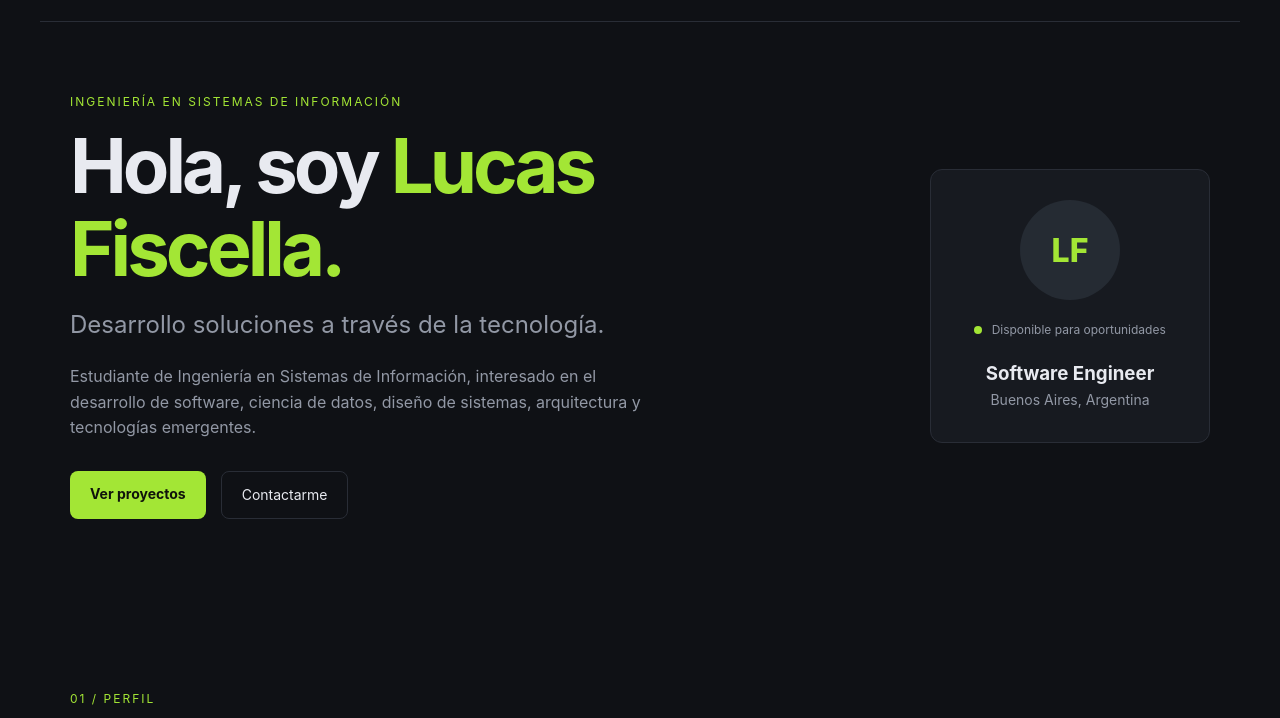
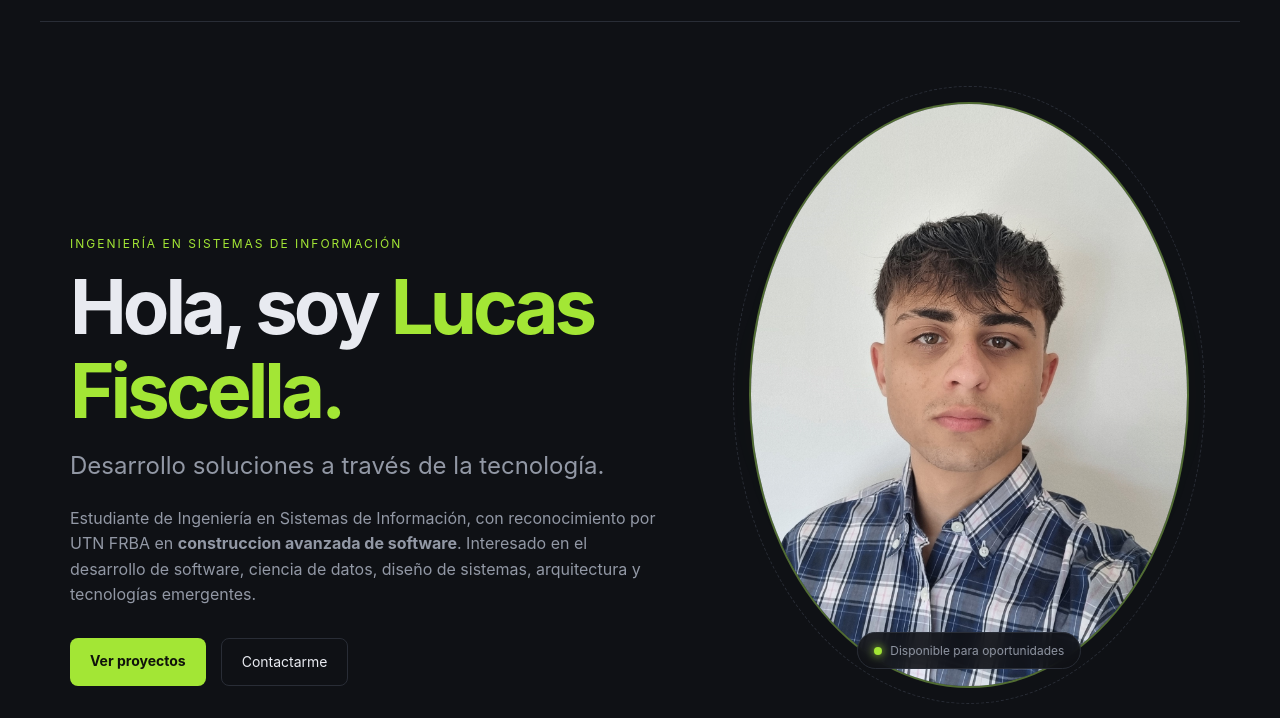
Before and after one commit to LucasFis/LucasFis.github.io, an Astro site: page / in a window 1280 px wide. Shown: the part 65-783 px from the top of the page. Built offline with nearby package versions, Linux system fonts and the light colour scheme; Astro itself is replaced by a stand-in of ours.

Commit message:
Refactor de Hero

```diff
--- a/src/components/home/Hero.astro
+++ b/src/components/home/Hero.astro
@@ -9,7 +9,7 @@ const base = import.meta.env.BASE_URL.replace(/\/$/, '');
     <h1 class={styles.title}>Hola, soy <span class={styles.accent}>Lucas Fiscella.</span></h1>
     <h2 class={styles.subtitle}>Desarrollo soluciones a través de la tecnología.</h2>
     <p class="description">
-      Estudiante de Ingeniería en Sistemas de Información, interesado en el desarrollo
+      Estudiante de Ingeniería en Sistemas de Información, con reconocimiento por UTN FRBA en <b>construccion avanzada de software</b>. Interesado en el desarrollo
       de software, ciencia de datos, diseño de sistemas, arquitectura y tecnologías emergentes.
     </p>
     <div class={styles.heroButtons}>
@@ -17,10 +17,15 @@ const base = import.meta.env.BASE_URL.replace(/\/$/, '');
       <a href={`${base}/#contacto`} class="btn-secondary">Contactarme</a>
     </div>
   </div>
-  <div class={styles.heroCard}>
-    <div class={styles.profilePlaceholder}>LF</div>
-    <p class={styles.status}><span class={styles.dot}></span> Disponible para oportunidades</p>
-    <h3 class={styles.cardTitle}>Software Engineer</h3>
-    <p class="muted">Buenos Aires, Argentina</p>
+
+  <div class={styles.heroVisual}>
+    <div class={styles.portraitWrap}>
+      <img src={`${base}/yo.jpg`} alt="Retrato de Lucas Fiscella" class={styles.portrait} />
+      <p class={styles.status}><span class={styles.dot}></span> Disponible para oportunidades</p>
+    </div>
+    <div class={styles.roleCard}>
+      <h3 class={styles.cardTitle}>Software Engineer</h3>
+      <p class="muted">Buenos Aires, Argentina</p>
+    </div>
   </div>
 </section>
--- a/src/components/home/Hero.module.css
+++ b/src/components/home/Hero.module.css
@@ -1,10 +1,10 @@
 .hero {
-  min-height: 520px;
-  display: flex;
-  justify-content: space-between;
+  min-height: 640px;
+  display: grid;
+  grid-template-columns: minmax(0, 1.1fr) minmax(0, 0.9fr);
   align-items: center;
-  gap: 60px;
-  padding: 70px 0;
+  gap: 70px;
+  padding: 80px 0;
 }
 
 .heroContent {
@@ -12,7 +12,7 @@
 }
 
 .title {
-  font-size: clamp(45px, 7vw, 76px);
+  font-size: clamp(46px, 6.5vw, 76px);
   line-height: 1.1;
   letter-spacing: -4px;
 }
@@ -30,38 +30,67 @@
 
 .heroButtons {
   display: flex;
+  flex-wrap: wrap;
   gap: 15px;
   margin-top: 30px;
 }
 
-.heroCard {
-  background: var(--surface);
-  border: 1px solid var(--border);
-  border-radius: var(--radius);
-  padding: 30px;
-  width: 280px;
-  text-align: center;
+.heroVisual {
+  display: flex;
+  flex-direction: column;
+  align-items: center;
 }
 
-.profilePlaceholder {
-  width: 100px;
-  height: 100px;
-  margin: 0 auto 20px;
-  display: flex;
-  justify-content: center;
-  align-items: center;
-  background: #252b33;
-  color: var(--accent);
-  border-radius: 50%;
-  font-size: 32px;
-  font-weight: 800;
+.portraitWrap {
+  position: relative;
+  isolation: isolate;
+  width: min(100%, 440px);
+  aspect-ratio: 1;
+  margin: 0 auto;
 }
 
-.cardTitle {
-  margin-top: 20px;
+.portraitWrap::before {
+  content: '';
+  position: absolute;
+  inset: -16px;
+  border: 1px dashed var(--border);
+  border-radius: 50%;
+}
+
+.portraitWrap::after {
+  content: '';
+  position: absolute;
+  inset: 12%;
+  z-index: -1;
+  border-radius: 50%;
+  background: radial-gradient(circle, rgba(163, 230, 53, 0.28), transparent 70%);
+  filter: blur(40px);
+}
+
+.portrait {
+  display: block;
+  width: 100%;
+  height: 100%;
+  object-fit: cover;
+  object-position: center 25%;
+  border-radius: 50%;
+  background: #252b33;
+  border: 2px solid rgba(163, 230, 53, 0.35);
 }
 
 .status {
+  position: absolute;
+  bottom: 18px;
+  left: 50%;
+  transform: translateX(-50%);
+  display: flex;
+  align-items: center;
+  white-space: nowrap;
+  padding: 8px 16px;
+  border: 1px solid var(--border);
+  border-radius: 999px;
+  background: rgba(15, 17, 21, 0.88);
+  backdrop-filter: blur(8px);
   font-size: 12px;
   color: var(--muted);
 }
@@ -72,23 +101,48 @@
   height: 8px;
   background: var(--accent);
   border-radius: 50%;
-  margin-right: 6px;
+  margin-right: 8px;
+  box-shadow: 0 0 8px var(--accent);
+}
+
+.roleCard {
+  margin-top: 36px;
+  padding: 18px 32px;
+  min-width: 280px;
+  text-align: center;
+  background: var(--surface);
+  border: 1px solid var(--border);
+  border-radius: var(--radius);
+}
+
+.cardTitle {
+  margin-bottom: 4px;
 }
 
 @media (max-width: 900px) {
   .hero {
-    flex-direction: column;
-    align-items: flex-start;
+    grid-template-columns: 1fr;
+    gap: 60px;
+    padding: 60px 0;
   }
 
-  .heroCard {
-    width: 100%;
+  .heroVisual {
+    order: -1;
+  }
+
+  .portraitWrap {
+    width: min(100%, 380px);
+  }
+
+  .roleCard {
+    margin-top: 30px;
   }
 }
 
 @media (max-width: 600px) {
   .hero {
     padding: 50px 0;
+    gap: 45px;
   }
 
   .title {
@@ -98,4 +152,19 @@
   .subtitle {
     font-size: 20px;
   }
+
+  .portraitWrap {
+    width: min(100%, 300px);
+  }
+
+  .status {
+    font-size: 11px;
+    padding: 7px 12px;
+  }
+
+  .roleCard {
+    min-width: 0;
+    width: 100%;
+    padding: 16px 20px;
+  }
 }
```
Also changed, not shown: public/yo.jpg (added).
